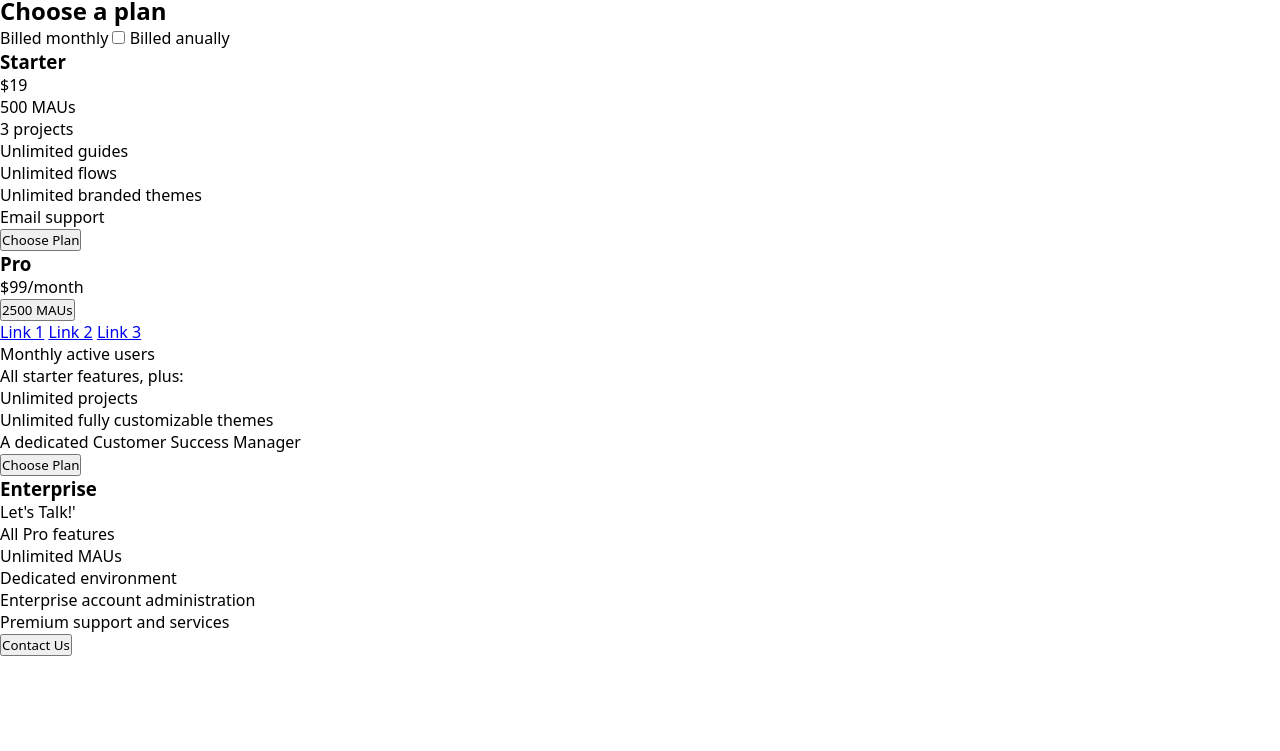
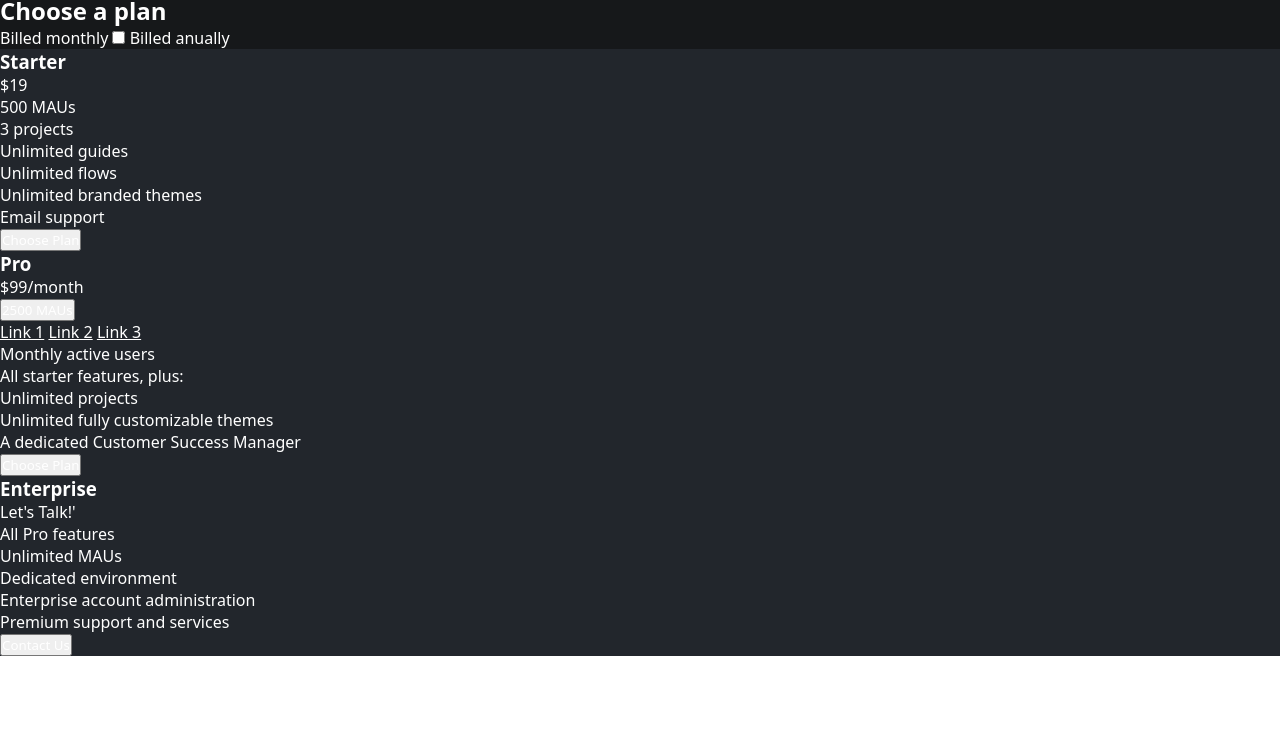
Before and after one commit to BaldorMagic/pricing-card-page, a plain HTML site: page index.html in a window 1280 px wide. Shown: the part 49-800 px from the top of the page. Drawn offline with Linux system fonts and the light colour scheme.

Commit message:
bg color and color set

```diff
--- a/style.css
+++ b/style.css
@@ -1,6 +1,19 @@
+:root {
+  --red-bg: #BC1E4A;
+}
+
 * {
-    padding: 0;
-    margin: 0;
-    box-sizing: border-box;
-    font-family: system-ui, -apple-system, BlinkMacSystemFont, 'Segoe UI', Roboto, Oxygen, Ubuntu, Cantarell, 'Open Sans', 'Helvetica Neue', sans-serif;
+  padding: 0;
+  margin: 0;
+  box-sizing: border-box;
+  font-family: system-ui, -apple-system, BlinkMacSystemFont, 'Segoe UI', Roboto, Oxygen, Ubuntu, Cantarell, 'Open Sans', 'Helvetica Neue', sans-serif;
+  color: white;
 }
+
+section {
+  background-color: #16181A;
+}
+
+article {
+  background-color: #22262C;
+}
```
